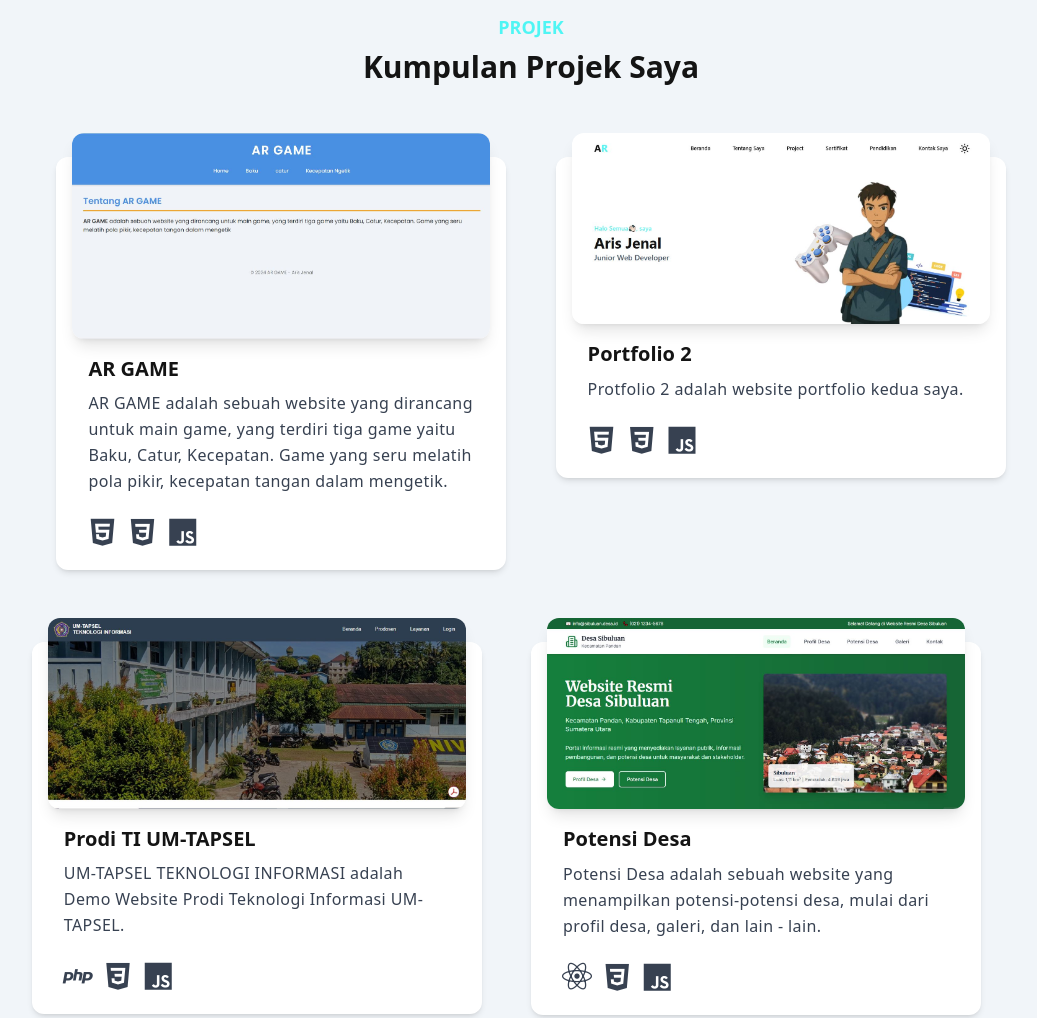
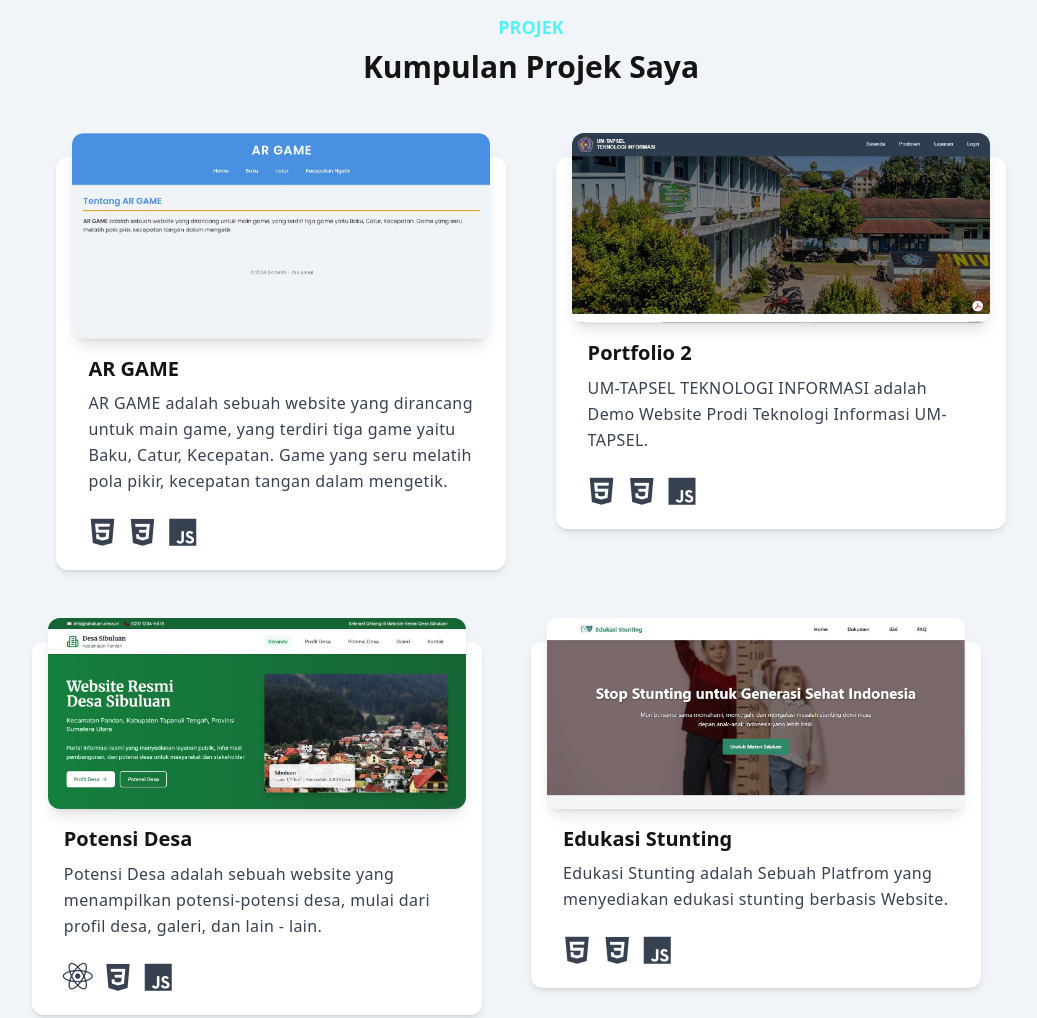
Before and after one commit to arisjenal/Portfolio, a website: page index.html in a window 1280 px wide. Shown: the part 1860-2878 px from the top of the page, without its empty margins (109-1146 px from the left). Drawn offline with nearby package versions, Linux system fonts and the light colour scheme; a script that the page names is missing.

Commit message:
Update index.html

```diff
--- a/index.html
+++ b/index.html
@@ -205,30 +205,8 @@
                             </div>
                         </div>
                     </div>
+
                     <div class="mb-12 lg:mb-16" data-aos="fade-up" data-aos-duration="1000">
-                        <div class="relative flex flex-col mt-2 text-gray-700 bg-white dark:bg-zinc-800 shadow-md bg-clip-border rounded-xl w-[20rem] lg:w-[450px] px-4">
-                            <a href="" target="">
-                                <div
-                                class="relative h-full -mt-6 overflow-hidden shadow-lg bg-clip-border rounded-xl bg-blue-gray-500 shadow-blue-gray-500/40 cursor-pointer transition-all duration-700 hover:scale-[.98] group">
-                                <img
-                                  src="src/img/portfolio/portfolio.JPG"
-                                  alt="card-image" class="group-hover:scale-110 transition-all duration-700">
-                              </div>
-                            </a>
-                            <div class="p-4">
-                              <h5 class="block mb-2 font-sans text-xl font-bold leading-snug text-dark dark:text-white">Portfolio 2</h5>
-                              <p class="block text-base text-dark dark:text-white font-light leading-relaxed text-inherit lg:tracking-wide lg:font-[400]">
-                                Protfolio 2 adalah website portfolio kedua saya.
-                              </p>
-                            </div>
-                            <div class="px-3 mt-1 pb-4 dark:text-white">
-                                <i class='bx bxl-html5 bx-md hover:text-html transition-all duration-300 cursor-pointer'></i>
-                                <i class='bx bxl-css3 bx-md hover:text-css transition-all duration-300 cursor-pointer'></i>
-                                <i class='bx bxl-javascript bx-md hover:text-javascript transition-all duration-300 cursor-pointer'></i>
-                            </div>
-                        </div>
-                    </div>
-                    <div class="mb-12 lg:mb-16 lg:w-[40%]" data-aos="fade-up" data-aos-duration="1000">
                         <div class="relative flex flex-col mt-2 text-gray-700 bg-white dark:bg-zinc-800 shadow-md bg-clip-border rounded-xl w-[20rem] lg:w-[450px] px-4">
                             <a href="https://ti-umtapsel.wuaze.com/" target="_blank">
                                 <div
@@ -239,18 +217,19 @@
                               </div>
                             </a>
                             <div class="p-4">
-                              <h5 class="block mb-2 font-sans text-xl font-bold leading-snug text-dark dark:text-white">Prodi TI UM-TAPSEL</h5>
-                              <p class="block text-base text-dark font-light leading-relaxed text-inherit lg:tracking-wide lg:font-[400] dark:text-white">
+                              <h5 class="block mb-2 font-sans text-xl font-bold leading-snug text-dark dark:text-white">Portfolio 2</h5>
+                              <p class="block text-base text-dark dark:text-white font-light leading-relaxed text-inherit lg:tracking-wide lg:font-[400]">
                                 UM-TAPSEL TEKNOLOGI INFORMASI adalah Demo Website Prodi Teknologi Informasi UM-TAPSEL.
                               </p>
                             </div>
                             <div class="px-3 mt-1 pb-4 dark:text-white">
-                                <i class='bx bxl-php bx-md hover:text-php transition-all duration-300 cursor-pointer'></i>
+                                <i class='bx bxl-html5 bx-md hover:text-html transition-all duration-300 cursor-pointer'></i>
                                 <i class='bx bxl-css3 bx-md hover:text-css transition-all duration-300 cursor-pointer'></i>
                                 <i class='bx bxl-javascript bx-md hover:text-javascript transition-all duration-300 cursor-pointer'></i>
                             </div>
                         </div>
                     </div>
+
                     <div class="mb-12 lg:mb-16 lg:w-[40%]" data-aos="fade-up" data-aos-duration="1000">
                         <div class="relative flex flex-col mt-2 text-gray-700 bg-white dark:bg-zinc-800 shadow-md bg-clip-border rounded-xl w-[20rem] lg:w-[450px] px-4">
                             <a href="https://potensi-desa.netlify.app/" target="_blank">
```
